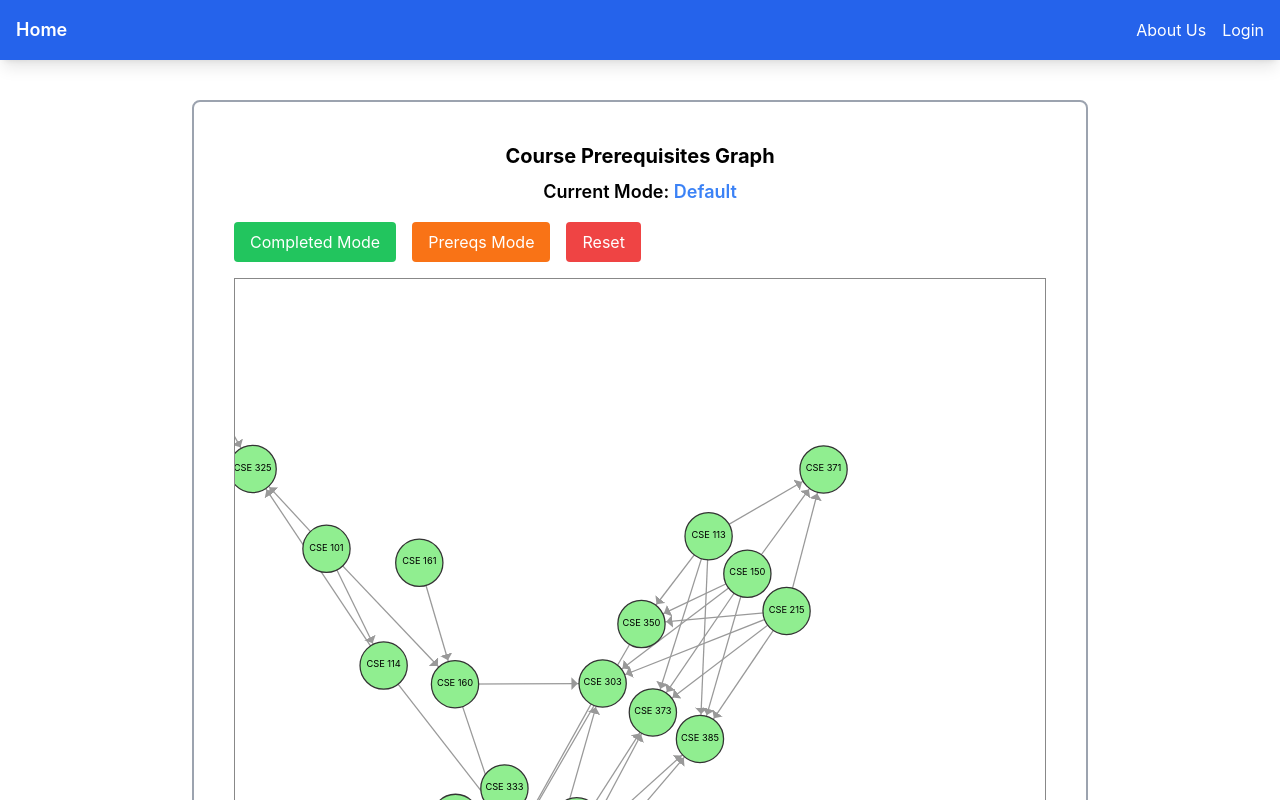
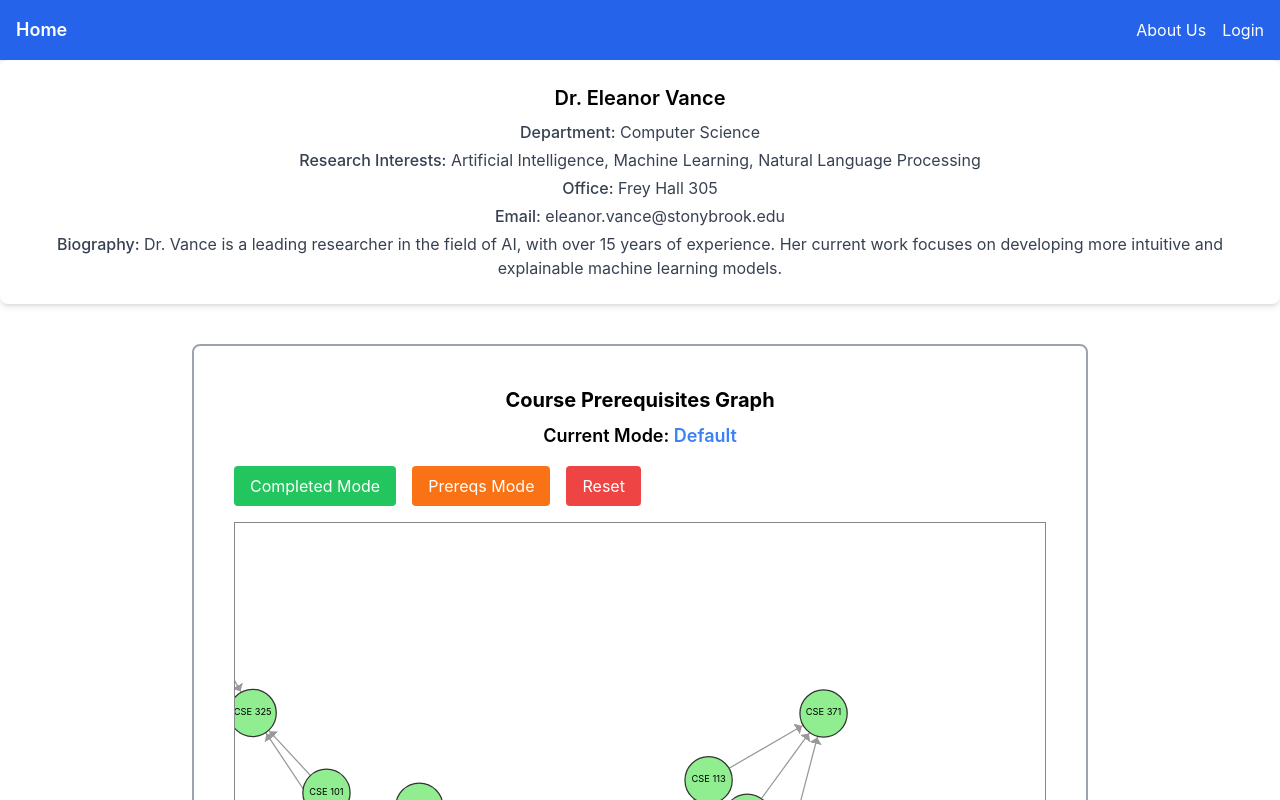
Before and after one commit to eduardoloz/bulletin-website, a React (Create React App) app: page / in a window 1280 px wide. Shown: the top 800 px of the page. Built offline with nearby package versions, Linux system fonts and the light colour scheme.

Commit message:
added dummy info for course

```diff
--- a/src/App.js
+++ b/src/App.js
@@ -4,18 +4,17 @@ import Navbar from './components/navbar';
 import CourseGraph from './components/GraphComponent';
 import { BrowserRouter, Routes, Route } from "react-router-dom";
 import About from './pages/About';
-import Login from './pages/Login'
-
-
+import Login from './pages/Login';
+import ProfessorInfo from './components/NodeInfo'; // Import the ProfessorInfo component
 
 function App() {
   return (
     <BrowserRouter>
       <div className="App">
         <Navbar />
+        <ProfessorInfo /> {/* Render the ProfessorInfo component here */}
         <Routes>
           <Route path="/" element={<CourseGraph />} /> {/* Home Route */}
-
           <Route path="/about" element={<About />} /> {/* About Route */}
           <Route path="/login" element={<Login />} /> {/* Login Route */}
         </Routes>
--- /dev/null
+++ b/src/components/NodeInfo.js
@@ -0,0 +1,16 @@
+import React from 'react';
+
+function ProfessorInfo() {
+  return (
+    <div className="bg-white rounded-lg shadow-md p-6">
+      <h2 className="text-xl font-semibold mb-2">Dr. Eleanor Vance</h2>
+      <p className="text-gray-700 mb-1"><strong className="font-medium">Department:</strong> Computer Science</p>
+      <p className="text-gray-700 mb-1"><strong className="font-medium">Research Interests:</strong> Artificial Intelligence, Machine Learning, Natural Language Processing</p>
+      <p className="text-gray-700 mb-1"><strong className="font-medium">Office:</strong> Frey Hall 305</p>
+      <p className="text-gray-700 mb-1"><strong className="font-medium">Email:</strong> eleanor.vance@stonybrook.edu</p>
+      <p className="text-gray-700"><strong className="font-medium">Biography:</strong> Dr. Vance is a leading researcher in the field of AI, with over 15 years of experience. Her current work focuses on developing more intuitive and explainable machine learning models.</p>
+    </div>
+  );
+}
+
+export default ProfessorInfo;
```
